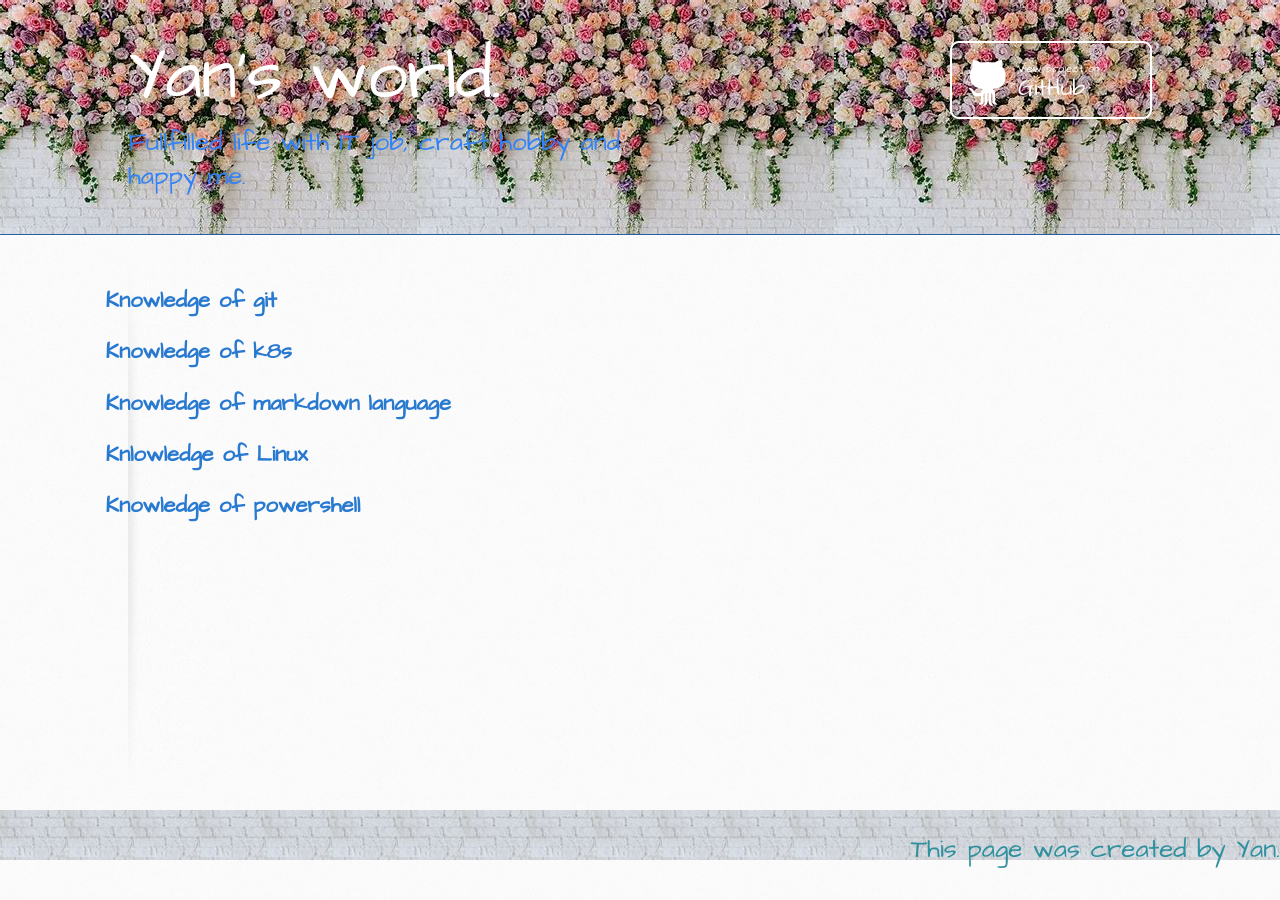
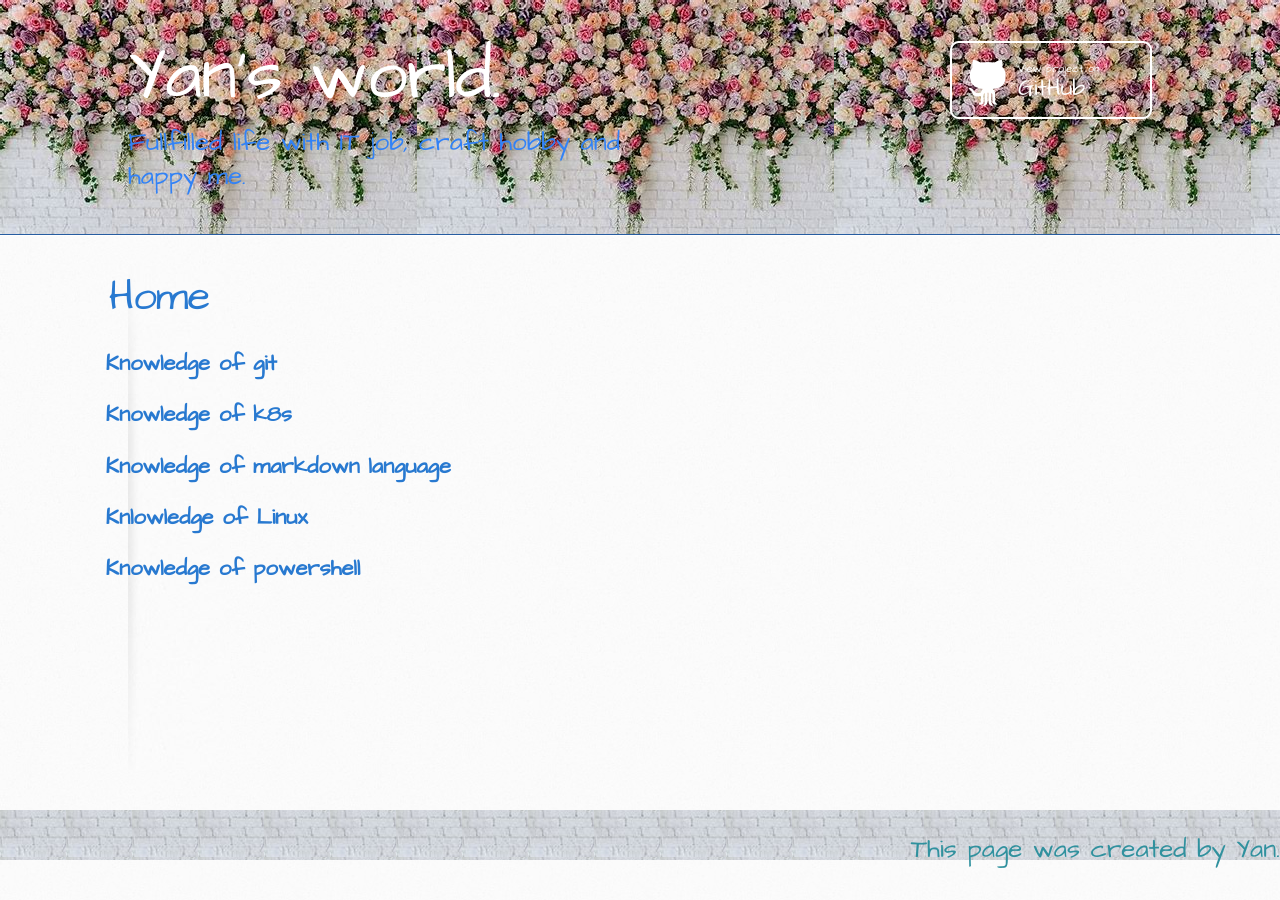
Before and after one commit to itcraftme/itcraftme, a Jekyll site: the page built from docs/it/index.md, in a window 1280 px wide. Built offline with Jekyll 4.4.1, drawn with Linux system fonts in a browser that asks for light colours; our own code applies the rules of GitHub Pages for plain Markdown files.

Commit message:
Update index.md

```diff
--- a/docs/it/index.md
+++ b/docs/it/index.md
@@ -1,6 +1,7 @@
 ---
 layout: default
 ---
+#  [Home](../../index.md)
 ## [Knowledge of git](./git.md)
 ## [Knowledge of k8s](./k8s_knowledge.md)
 ## [Knowledge of markdown language](./markdown_knowledge.md)
```
